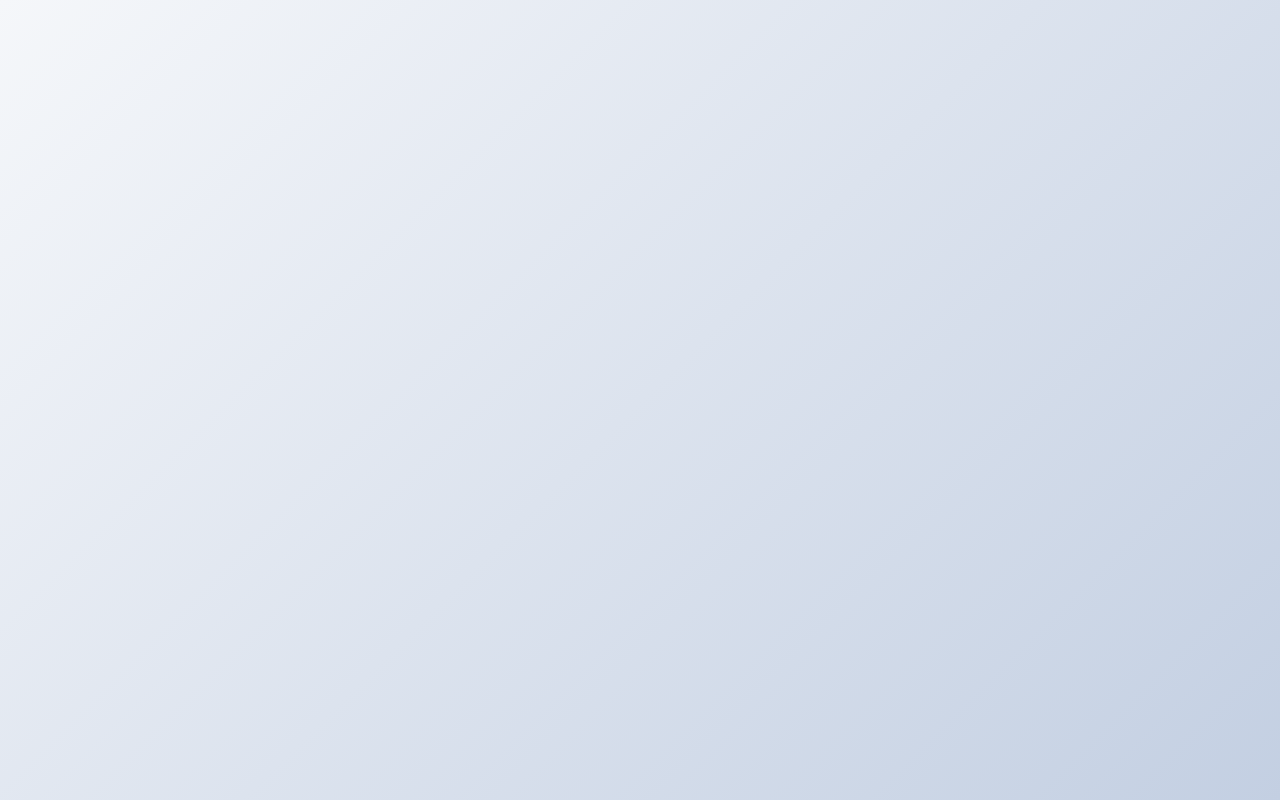
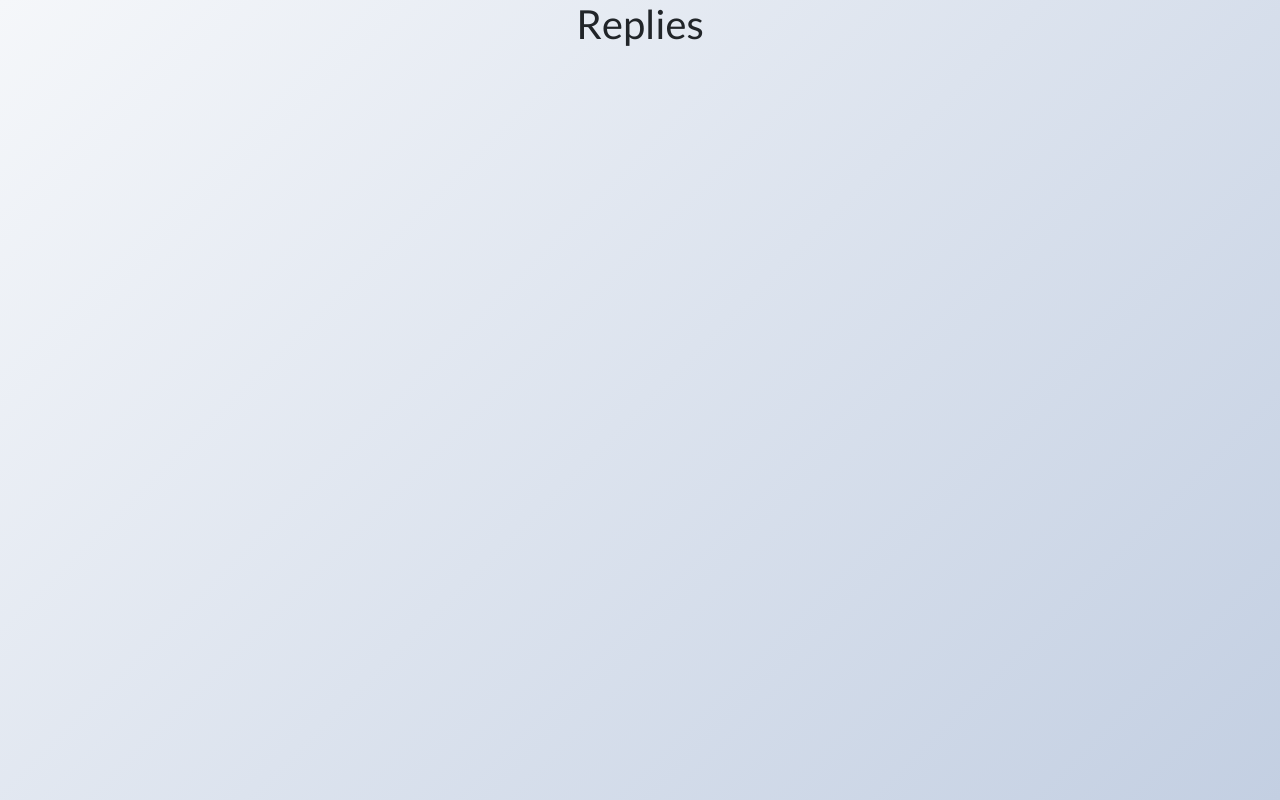
Before and after one commit to M-Sahin/alumni-network, a React (Create React App) app: page /replies in a window 1280 px wide. Before the commit this address had no page. Built offline with nearby package versions, Linux system fonts and the light colour scheme.

Commit message:
replies page added

```diff
--- a/src/App.js
+++ b/src/App.js
@@ -2,6 +2,7 @@ import "bootstrap/dist/css/bootstrap.min.css";
 import React from "react";
 import Login from "./components/login/Login";
 import TimelineView from "./components/timeline/TimelineView";
+import RepliesView from "./components/replies/RepliesView";
 import { BrowserRouter, Routes, Route } from "react-router-dom";
 
 
@@ -14,6 +15,7 @@ function App() {
 				<Routes>
 					<Route path="/" element={<Login />} />
 					<Route path="/timeline" element={ <TimelineView /> } />
+					<Route path="/replies" element={ <RepliesView /> } />
 
           </Routes>
           </div>
--- /dev/null
+++ b/src/components/replies/RepliesView.jsx
@@ -0,0 +1,15 @@
+import React from "react";
+
+
+function RepliesView(){
+
+    return (
+
+        <h1>Replies</h1>
+    )
+
+}
+
+
+
+export default RepliesView;
--- a/src/components/timeline/TimelineView.jsx
+++ b/src/components/timeline/TimelineView.jsx
@@ -90,7 +90,7 @@ function TimelineView(){
     <p class="card-text"></p>
     <p>{post.title}</p>
     <p>{post.body}</p>
-    <button type="button" class="btn btn-primary">React</button>
+    <a href="/replies"><button type="button" class="btn btn-primary">Reply</button></a>
     <Button variant="primary" onClick={() => modalindex(index)}>
         Edit
     </Button>
```
Also changed, not shown: src/components/replies/Replies.jsx (added).
